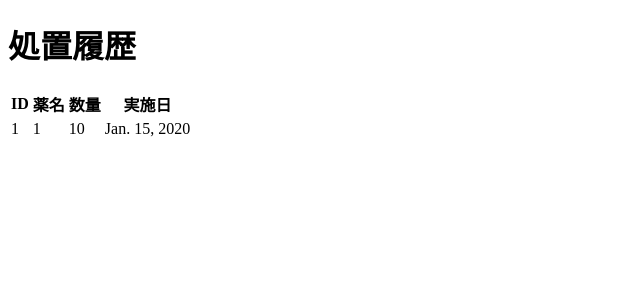
After one commit to git380/KudoDjangoProject, a Django app: page /treatment_list/ in a window 1280 px wide. The commit adds this page. Shown: the top 300 px of the page, without its empty margins (0-640 px from the left). Run offline with Django 5.2, Linux system fonts and the light colour scheme; tables that the repository leaves empty hold one stand-in row (values such as "Sample post").

Commit message:
処置履歴確認機能追加

```diff
--- a/MediConnect/urls.py
+++ b/MediConnect/urls.py
@@ -18,4 +18,5 @@ urlpatterns = [
     path('treatment_selection/', views.treatment_selection, name='treatment_selection'),
     path('treatment_delete/', views.treatment_delete, name='treatment_delete'),
     path('treatment_confirmation/', views.treatment_confirmation, name='treatment_confirmation'),
+    path('treatment_list/', views.treatment_list, name='treatment_list'),
 ]
--- a/MediConnect/views.py
+++ b/MediConnect/views.py
@@ -192,3 +192,10 @@ def treatment_confirmation(request):
             return HttpResponse('エラー')
 
         return render(request, 'ok.html')
+
+
+def treatment_list(request):
+    if Treatment.objects.exists():
+        return render(request, 'treatment/D104/treatmentList.html', {'treatments': Treatment.objects.all()})
+    else:
+        return HttpResponse("データベースは空です。")
--- a/templates/physician.html
+++ b/templates/physician.html
@@ -9,6 +9,7 @@
 <ul>
     <li><a href="{% url 'logout' %}">ログアウト</a></li>
     <li><a href="{% url 'patient_search' %}">患者の全検索</a></li>
+    <li><a href="{% url 'treatment_list' %}">処置履歴</a></li>
 </ul>
 </body>
 </html>
--- /dev/null
+++ b/templates/treatment/D104/treatmentList.html
@@ -0,0 +1,26 @@
+<!DOCTYPE html>
+<html lang="ja">
+<head>
+    <meta charset="UTF-8">
+    <title>処置履歴</title>
+</head>
+<body>
+<h1>処置履歴</h1>
+<table>
+    <tr>
+        <th>ID</th>
+        <th>薬名</th>
+        <th>数量</th>
+        <th>実施日</th>
+    </tr>
+    {% for treatment in treatments %}
+    <tr>
+        <td>{{ treatment.patid }}</td>
+        <td>{{ treatment.medicineid }}</td>
+        <td>{{ treatment.quantity }}</td>
+        <td>{{ treatment.impdate }}</td>
+    </tr>
+    {% endfor %}
+</table>
+</body>
+</html>
```
